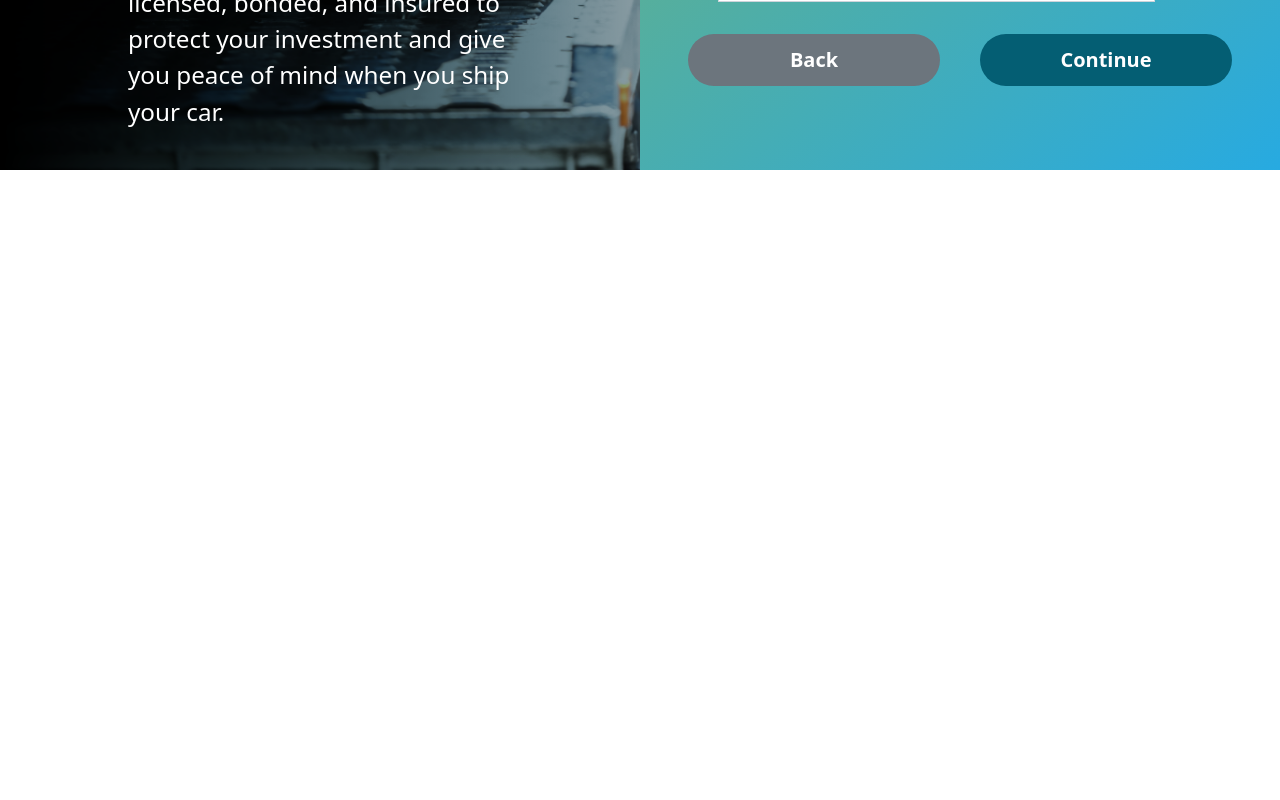
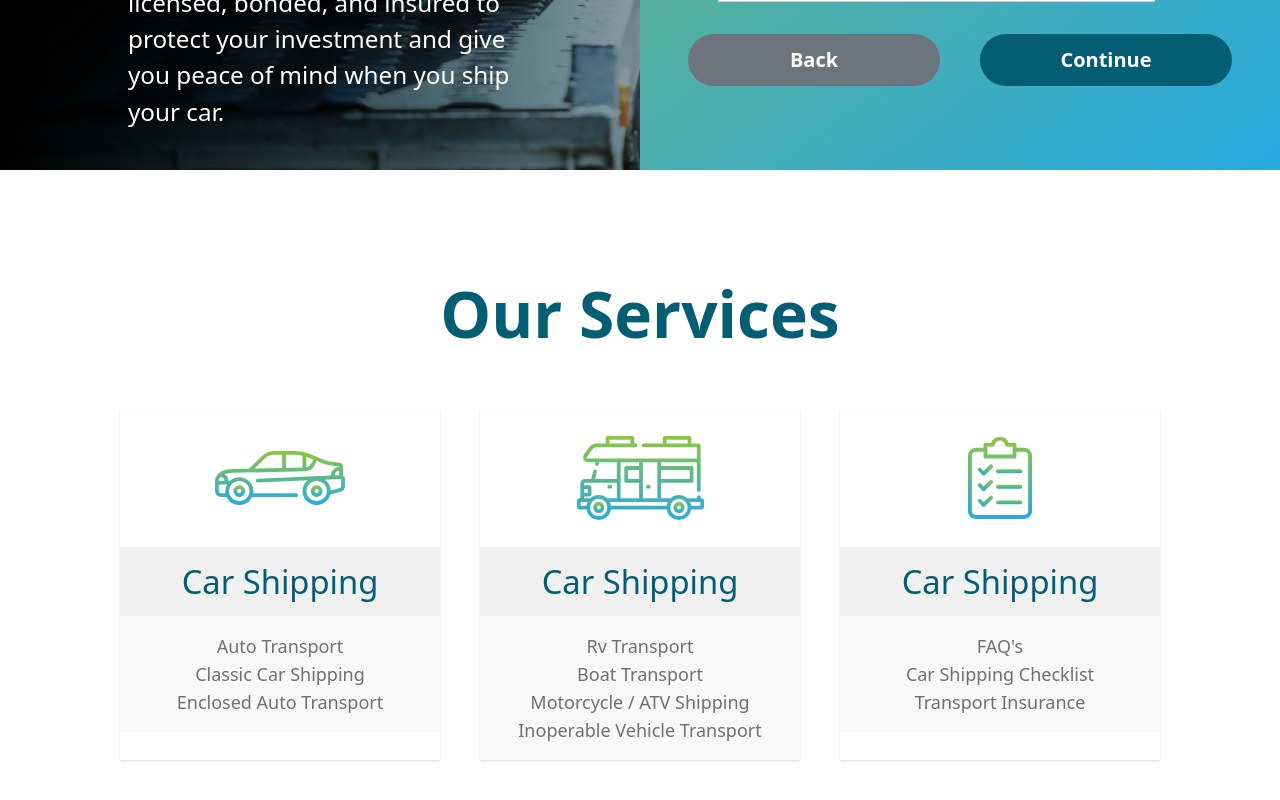
Before and after one commit to harrypotter0831/ShipCoastToCoast-frontend-tailwind, a React (Create React App) app: page / in a window 1280 px wide. Shown: the part 845-1645 px from the top of the page. Before the commit the page ends 1015 px from the top, so only its background shows below. Built offline with nearby package versions, Linux system fonts and the light colour scheme.

Commit message:
update the second section

```diff
--- a/src/pages/Home/index.jsx
+++ b/src/pages/Home/index.jsx
@@ -1,8 +1,12 @@
 import React from "react";
 import Header from "../../components/Header";
+import { Link } from "react-router-dom";
 
 import locationIcon from "../../assets/Icons/location.svg";
 import dashLineImage from "../../assets/Icons/input-dash-line.svg";
+import carShippingImage from '../../assets/car.svg';
+import rvImage from '../../assets/rv.svg';
+import clipboardImage from '../../assets/clipboard.svg';
 
 const Home = () => {
     return (
@@ -82,7 +86,52 @@ const Home = () => {
                         </div>
                     </div>
                 </div>
+
+                <div className="flex flex-col items-center py-12">
+                    <h1 className="text-primary text-[4rem] font-bold py-4">Our Services</h1>
+
+                    <div className="flex w-full justify-center">
+                        <div className="sm:w-1/3 md:w-1/4 max-w-[400px] mx-[20px] shadow">
+                            <div className="flex justify-around items-center aspect-[7/3]">
+                                <img className="w-[130px]" src={carShippingImage} alt='car shipping' />
+                            </div>
+                            <h2 className="text-[calc(1.325rem_+_.9vw)] font-medium bg-[#f0f0f0] text-primary p-4 text-center">Car Shipping</h2>
+                            <div className="flex flex-col items-center bg-[#f8f8f8] px-2 py-4">
+                                <Link className="text-lg text-[#707070] hover:underline" to={'/'}>Auto Transport</Link>
+                                <Link className="text-lg text-[#707070] hover:underline" to={'/'}>Classic Car Shipping</Link>
+                                <Link className="text-lg text-[#707070] hover:underline" to={'/'}>Enclosed Auto Transport</Link>
+                            </div>
+                        </div>
+
+                        <div className="sm:w-1/3 md:w-1/4 max-w-[400px] mx-[20px] shadow">
+                            <div className="flex justify-around items-center aspect-[7/3]">
+                                <img className="w-[127px]" src={rvImage} alt='specialty shipping' />
+                            </div>
+                            <h2 className="text-[calc(1.325rem_+_.9vw)] font-medium bg-[#f0f0f0] text-primary p-4 text-center">Car Shipping</h2>
+                            <div className="flex flex-col items-center bg-[#f8f8f8] px-2 py-4">
+                                <Link className="text-lg text-[#707070] hover:underline" to={'/'}>Rv Transport</Link>
+                                <Link className="text-lg text-[#707070] hover:underline" to={'/'}>Boat Transport</Link>
+                                <Link className="text-lg text-[#707070] hover:underline" to={'/'}>Motorcycle / ATV Shipping</Link>
+                                <Link className="text-lg text-[#707070] hover:underline" to={'/'}>Inoperable Vehicle Transport</Link>
+                            </div>
+                        </div>
+
+                        <div className="sm:w-1/3 md:w-1/4 max-w-[400px] mx-[20px] shadow">
+                            <div className="flex justify-around items-center aspect-[7/3]">
+                                <img className="w-[64px]" src={clipboardImage} alt='car shipping' />
+                            </div>
+                            <h2 className="text-[calc(1.325rem_+_.9vw)] font-medium bg-[#f0f0f0] text-primary p-4 text-center">Car Shipping</h2>
+                            <div className="flex flex-col items-center bg-[#f8f8f8] px-2 py-4">
+                                <Link className="text-lg text-[#707070] hover:underline" to={'/'}>FAQ's</Link>
+                                <Link className="text-lg text-[#707070] hover:underline" to={'/'}>Car Shipping Checklist</Link>
+                                <Link className="text-lg text-[#707070] hover:underline" to={'/'}>Transport Insurance</Link>
+                            </div>
+                        </div>
+                    </div>
+                </div>
             </div>
+
+
         </div>
     )
 }
```
